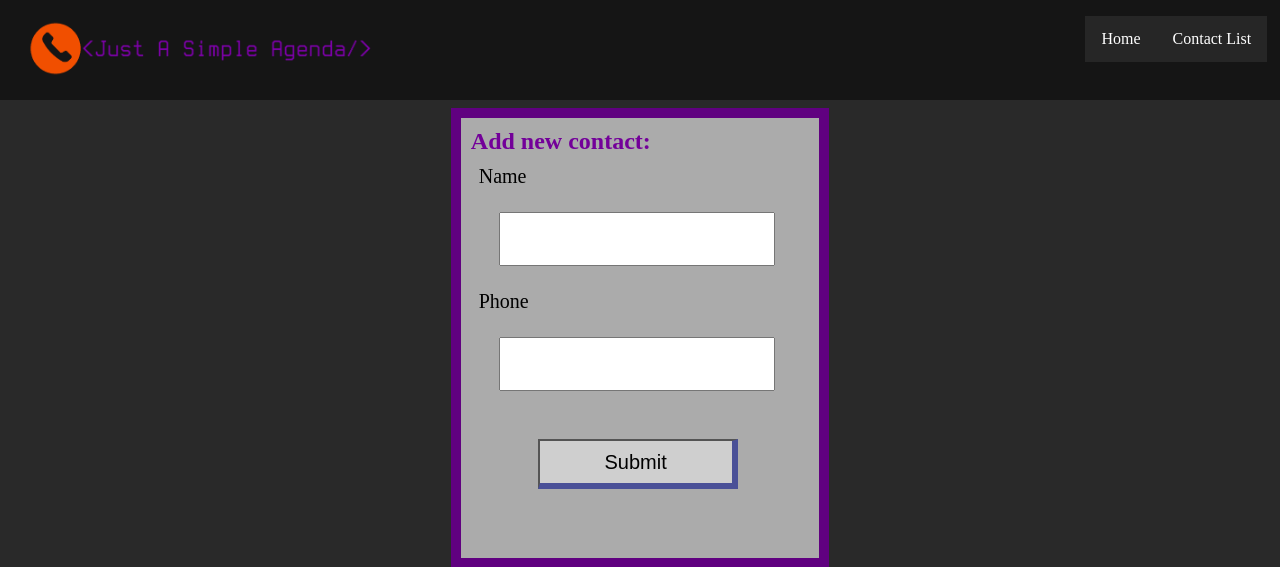
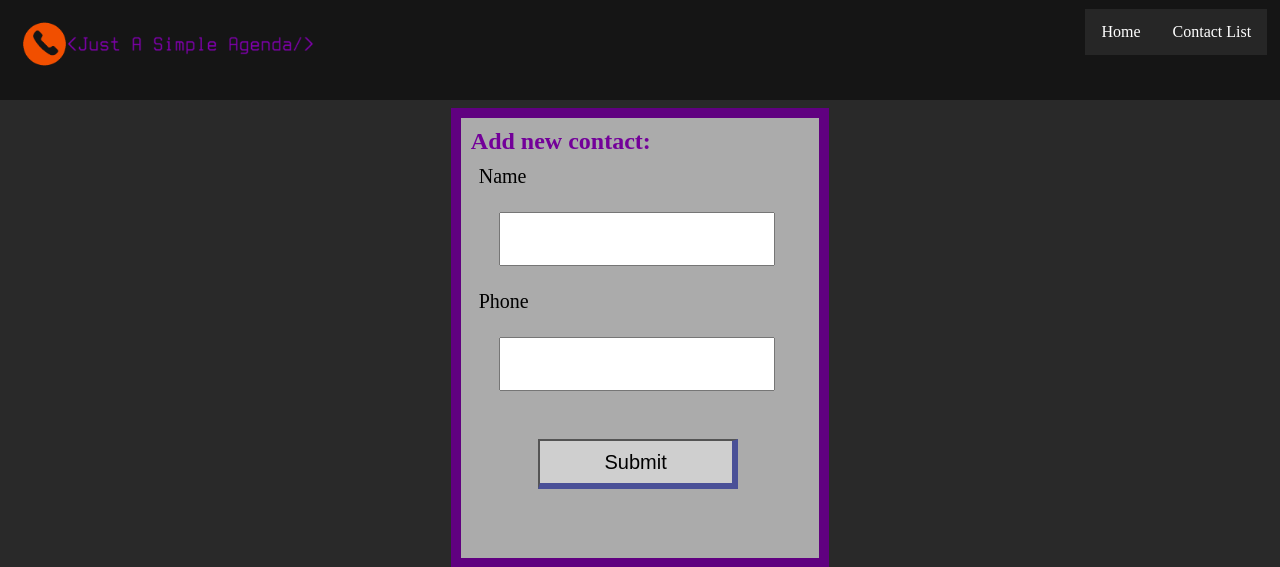
Before and after one commit to vdevalerio/Contact-Book, a PHP site: page /php/index.php in a window 1280 px wide. Shown: the top 567 px of the page. Run offline with PHP 8.4, Linux system fonts and the light colour scheme.

Commit message:
Reduce min-width of logo and try to do the menu be more responsive

```diff
--- a/css/headerStyle.css
+++ b/css/headerStyle.css
@@ -19,14 +19,14 @@ html, body {
 .header > .logo-image img {
 	width: 30vw;
 	max-width: 100%;
-	min-width: 450px;
+	min-width: 300px;
 	margin: 0px 0px 0px -30px;
 	padding: calc(1.3vh + 10px) 0vw 0vh 10px;
 }
 
 .menu ul {
 	list-style-type: none;
-	margin: -65px 1vw 1vw 46vw;
+	margin: calc(-5vh - 23px) 1vw 1vw 46vw;
 	padding: 0;
 	overflow: hidden;
 	background-color: #262626;
```
